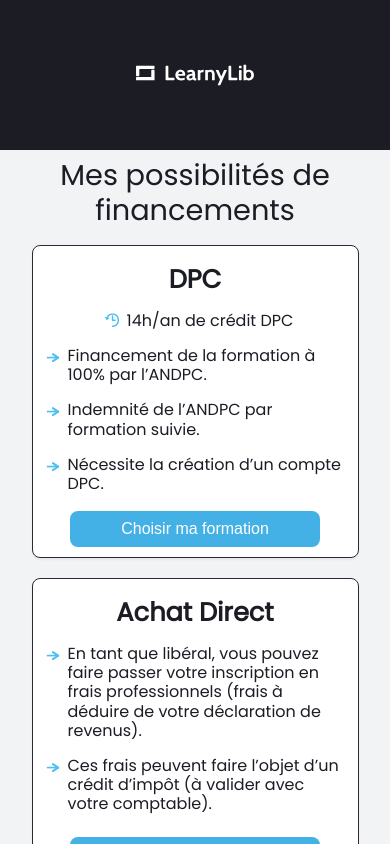
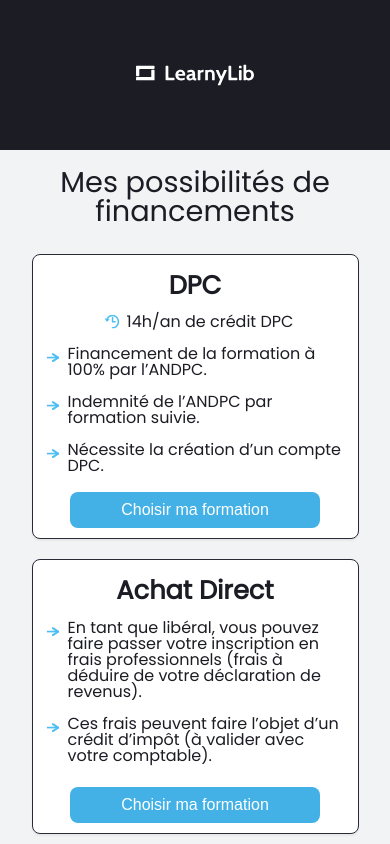
Before and after one commit to Yacine-sinapayen/Simulateur_Financement_React, a React (Create React App) app: page /#/FifDpcAchat in a window 390 px wide. Shown: the top 844 px of the page. Built offline with nearby package versions, Linux system fonts and the light colour scheme.

Commit message:
test responsive

```diff
--- a/src/Components/Pages/FifAchat.js
+++ b/src/Components/Pages/FifAchat.js
@@ -14,13 +14,16 @@
   return (
     <div className={ browserWidth < 700 ? 'flex column' : 'flex row' }>
       <LeftPart />
+
       <motion.div
-        className=' right-part-responsive h100vh  center-content flex column'
+        className=' right-part-responsive h100vh center-content flex column'
         initial={{ opacity: 0 }}
         animate={{ opacity: 1 }}
       >
-        <h1 className='text-center'>Mes possibilités de financements</h1>
-        <div className='flex wrap center'>
+
+        <h1 className='text-center mrg-10'>Mes possibilités de financements</h1>
+
+        <div className='flex wrap center-content'>
           <Fifpl />
           <Achat />
         </div>
--- a/src/Components/Pages/FifDpcAchat.js
+++ b/src/Components/Pages/FifDpcAchat.js
@@ -14,20 +14,24 @@
   const browserWidth = useDimension();
 
   return (
-    <div  className={ browserWidth < 700 ? 'flex column' : 'flex row'}>
+    <div className={browserWidth < 700 ? 'flex column' : 'flex row'}>
       <LeftPart />
 
       <motion.div
-        className='right-part-responsive w100p h100vh center-content flex column'
+        className='right-part-responsive w100p h100vh flex column center-content'
         initial={{ opacity: 0 }}
         animate={{ opacity: 1 }}
       >
+        <div className='center-content flex column'>
 
-        <h1 className='text-center'>Mes possibilités de financements</h1>
-        <div className='flex wrap center'>
-          <Dpc />
-          <Achat />
-          <Fifpl />
+          <h1 className='text-center mrg-10'>Mes possibilités de financements</h1>
+
+          <div className='flex wrap center-content'>
+            <Dpc />
+            <Achat />
+            <Fifpl />
+          </div>
+
         </div>
       </motion.div>
     </div>
--- a/src/index.scss
+++ b/src/index.scss
@@ -45,7 +45,7 @@
 	padding-bottom: 8px;
 	padding-left: 0px;
 	padding-right: 0px;
-	line-height: 1.2em;
+	// line-height: 1.2em;
 }
 
 h1 {
```
